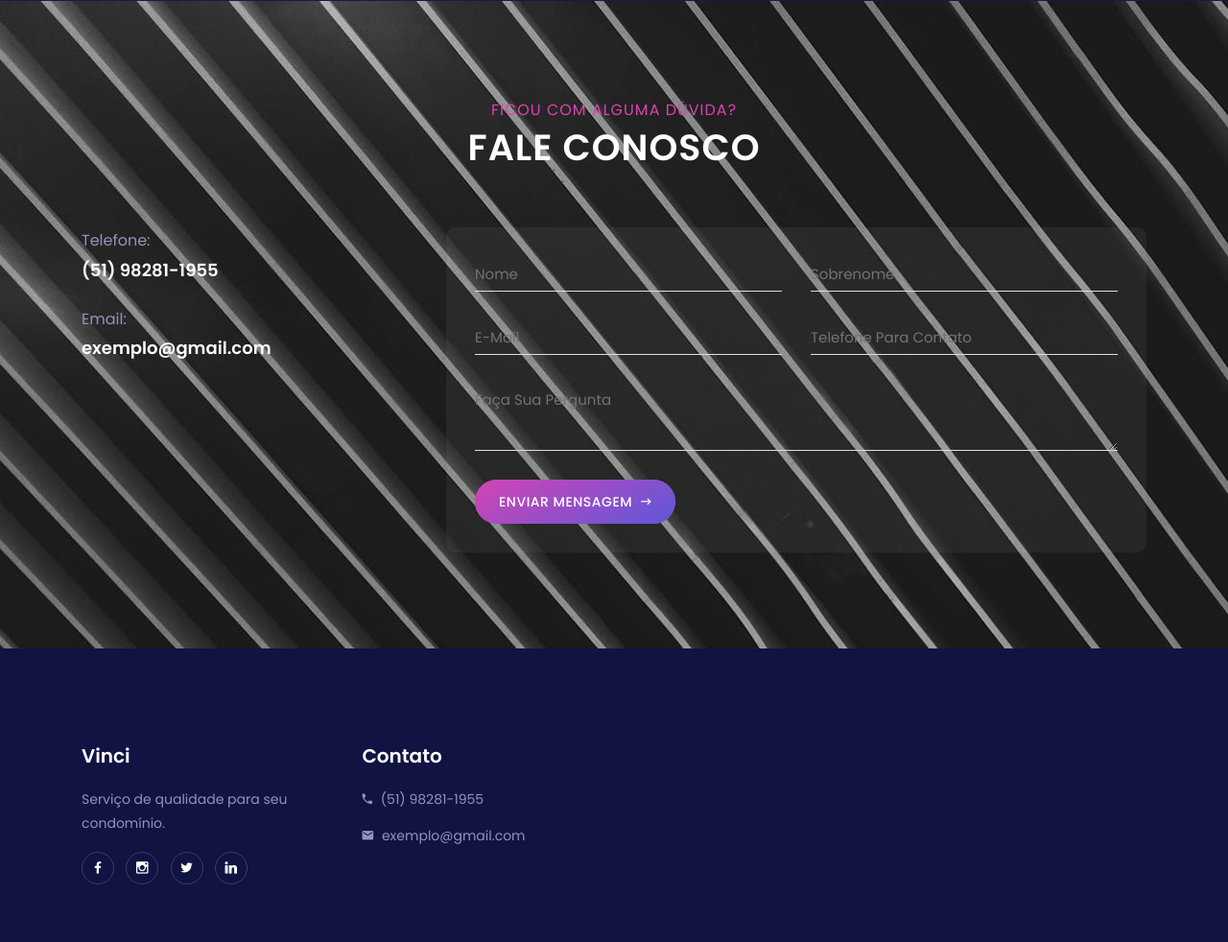
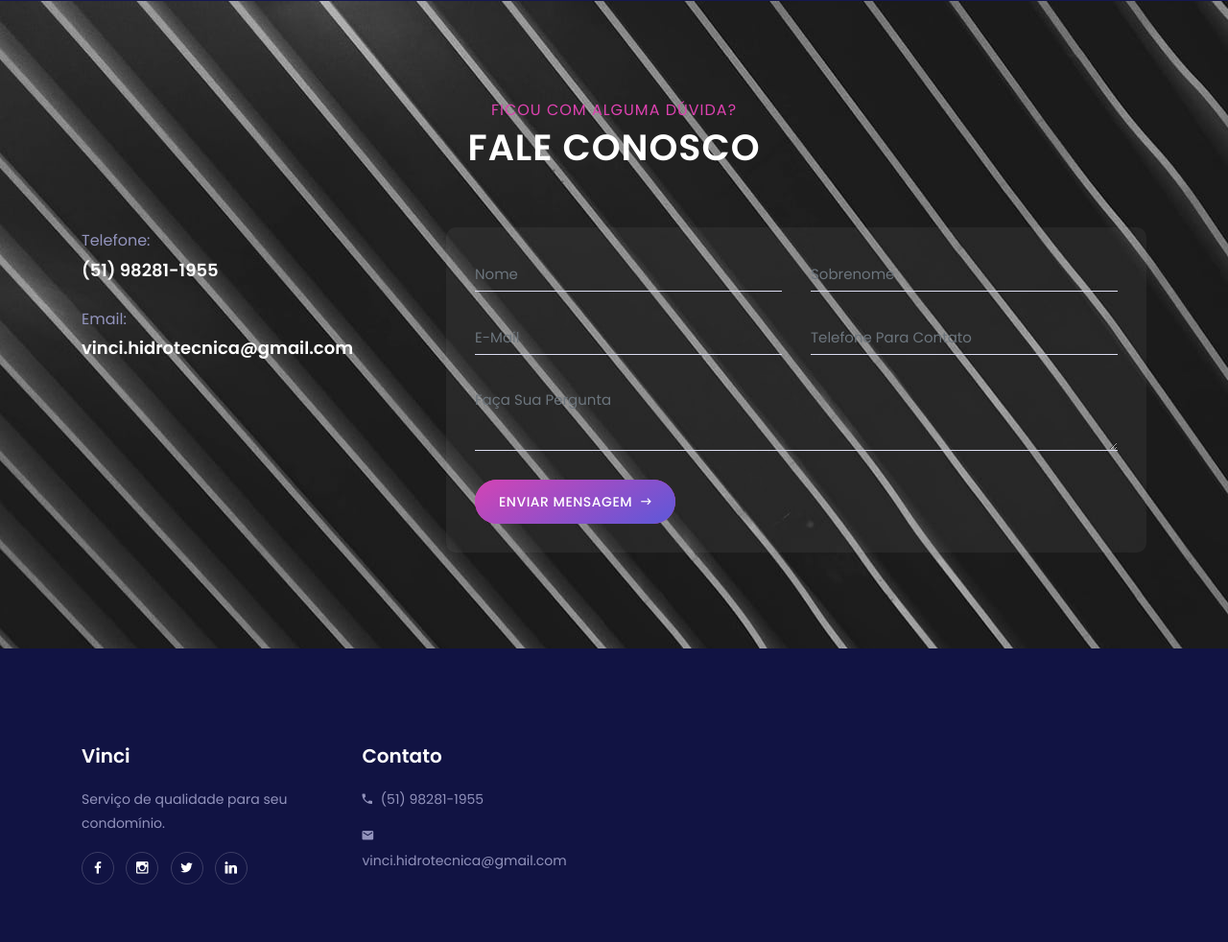
Before and after one commit to christophermichel/vinci-site, a website: page index.html in a window 1280 px wide. Shown: the part 1879-2861 px from the top of the page at 96% size. Drawn offline with Linux system fonts and the light colour scheme.

Commit message:
trocar email para gmail vinci

```diff
--- a/index.html
+++ b/index.html
@@ -153,7 +153,7 @@
                         <!-- Single Contact Info -->
                         <div class="single-contact-info wow fadeInUp" data-wow-delay="300ms">
                             <p>Email:</p>
-                            <h6>exemplo@gmail.com</h6>
+                            <h6>vinci.hidrotecnica@gmail.com</h6>
                         </div>
                     </div>
                 </div>
@@ -244,7 +244,7 @@
                             <!-- Contact Area -->
                             <div class="footer-contact-info">
                                 <p><i class="zmdi zmdi-phone"></i> (51) 98281-1955</p>
-                                <p><i class="zmdi zmdi-email"></i> exemplo@gmail.com</p>
+                                <p><i class="zmdi zmdi-email"></i> vinci.hidrotecnica@gmail.com</p>
                             </div>
                         </div>
                     </div>
@@ -274,7 +274,7 @@
             var subject = document.getElementById('subject').value.replace(' ', '%20')
             var message = document.getElementById('message').value.replace(' ', '%20')
             var link = document.getElementById('link-email')
-            link.href = 'mailto:chris_michel_@hotmail.com?subject=' + name + '%20' + name2 + '%20-%20' + subject + '&body=' + message
+            link.href = 'mailto:vinci.hidrotecnica@gmail.com?subject=' + name + '%20' + name2 + '%20-%20' + subject + '&body=' + message
             console.log(link.href)
             link.click();
         };
```
